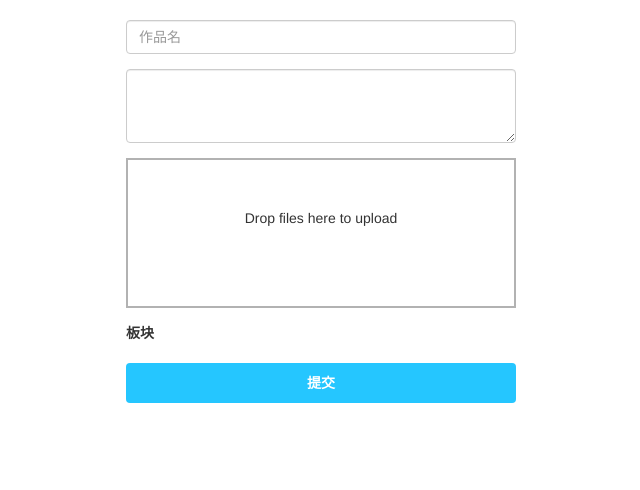
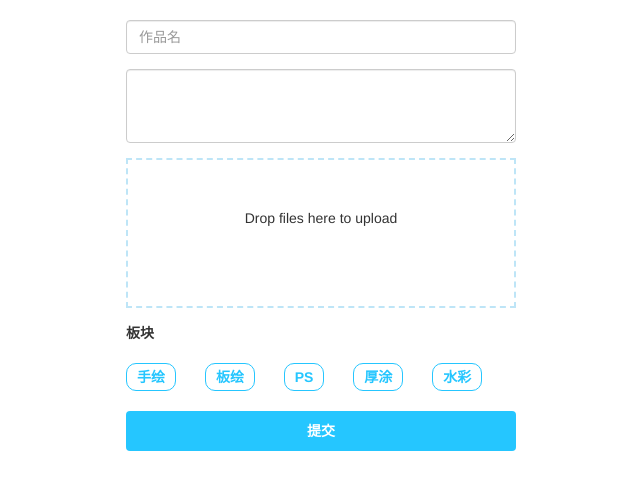
Before and after one commit to luocaodan/guliguli, a Flask app: page /works/post in a window 1280 px wide. Shown: the part 52-542 px from the top of the page, without its empty margins (319-959 px from the left). Run offline with Flask 2, Linux system fonts and the light colour scheme; the visitor is signed in with stand-in values (Sample User, id 1); parts of the project's set-up code (start-up, migrations or seed data) failed here and were passed over; some libraries are stand-ins or nearby versions.

Commit message:
post.html 完成

```diff
--- a/app/static/css/dropzone.css
+++ b/app/static/css/dropzone.css
@@ -175,7 +175,7 @@
 
 .dropzone {
   min-height: 150px;
-  border: 2px solid rgba(0, 0, 0, 0.3);
+  border: 2px dashed rgba(44, 171, 230, 0.3);
   background: white;
   padding: 20px 20px; }
   .dropzone.dz-clickable {
--- a/app/static/css/mystyle.css
+++ b/app/static/css/mystyle.css
@@ -256,3 +256,16 @@ option {
 .dz-error-message {
     display: none !important;
 }
+
+.post-radio {
+    display: none;
+}
+
+.plate {
+    border: 1px solid #25c6ff;
+    border-radius: 10px;
+    padding: 3px 10px;
+    margin-right: 25px;
+    cursor: pointer;
+    color: #25c6ff;
+}
--- a/app/templates/works/post.html
+++ b/app/templates/works/post.html
@@ -12,12 +12,12 @@
 <div class="row">
     <div class="col-md-4"></div>
     <div class="col-md-4">
-        <form id="post" class="form-horizontal" role="form">
+        <form id="post" class="form-horizontal" role="form" method="post">
             <div class="form-group">
-                <input type="text" name="workName" v-model="w_name" class="form-control" v-on:focus="resetInfo()" placeholder="作品名">
+                <input type="text" name="w_name" v-model="w_name" class="form-control" v-on:focus="resetInfo()" placeholder="作品名">
             </div>
             <div class="form-group">
-                <textarea name="cont" class="form-control" rows="3"></textarea>
+                <textarea name="cont" class="form-control" rows="3" v-model="cont" v-on:focus="resetInfo()"></textarea>
             </div>
             <div class="form-group">
                 <div class="dropzone" action="/works/api/uploads" id="imgList" v-on:click="resetInfo()">
@@ -25,6 +25,23 @@
             </div>
             <div class="form-group">
                 <label>板块</label>
+            </div>
+            <div class="form-group">
+                <label id="op1" class="plate" onclick="choosePlate(this.id)">
+                    <input type="radio" value="1" class="post-radio" name="p_id"> 手绘
+                </label>
+                <label id="op2" class="plate" onclick="choosePlate(this.id)">
+                    <input type="radio" value="2" class="post-radio" name="p_id"> 板绘
+                </label>
+                <label id="op3" class="plate" onclick="choosePlate(this.id)">
+                    <input type="radio" value="3" class="post-radio" name="p_id"> PS
+                </label>
+                <label id="op4" class="plate" onclick="choosePlate(this.id)">
+                    <input type="radio" value="4" class="post-radio" name="p_id"> 厚涂
+                </label>
+                <label id="op5" class="plate" onclick="choosePlate(this.id)">
+                    <input type="radio" value="5" class="post-radio" name="p_id"> 水彩
+                </label>
             </div>
             <div class="form-group">
                 <button id="info" type="button" class="btn-register" v-on:click="submit">提交</button>
@@ -36,6 +53,17 @@
     <div class="col-md-4"></div>
 </div>
 <script>
+    function choosePlate(id) {
+        $("#info").text("提交");
+        var reset_arr = ["#op1", "#op2", "#op3", "#op4", "#op5"];
+        var p_id = "#" + id;
+        for(var i = 0;i < reset_arr.length;i++) {
+            if(p_id !== reset_arr[i]) {
+                $(reset_arr[i]).attr("style", "background-color: #fff;color: #25c6ff;");
+            }
+        }
+        $(p_id).attr("style", "background-color: #25c6ff;color: #fff");
+    }
     var img_arr = [];
     Dropzone.options.imgList = {
         success: function(file, response, e) {
@@ -46,22 +74,34 @@
     var post_info = new Vue({
         el: "#post",
         data: {
-            w_name: ""
+            w_name: "",
+            cont: ""
         },
         methods: {
             resetInfo: function() {
                 $("#info").text("提交");
             },
             submit: function() {
-                if(this.postName == "") {
+                if(this.w_name == "") {
                     $("#info").text("请填写作品名");
+                    return;
+                }
+                if(this.cont == "") {
+                    $("#info").text("请填写作品介绍");
                     return;
                 }
                 if(img_arr.length === 0) {
                     $("#info").text("请上传作品");
                     return;
                 }
+                var plate_id = $("input:radio[name='p_id']:checked").val();
+                if(!plate_id) {
+                    $("#info").text("请选择板块");
+                    return;
+                }
                 $("#img").val(JSON.stringify(img_arr));
+                var d_post = new Date();
+                $("#d_post").val(d_post.toLocaleDateString());
                 $("form").submit();
             }
         }
```
Also changed, not shown: app/templates/auth/register.html (+11 -1 lines), README.md, 1 other file.
